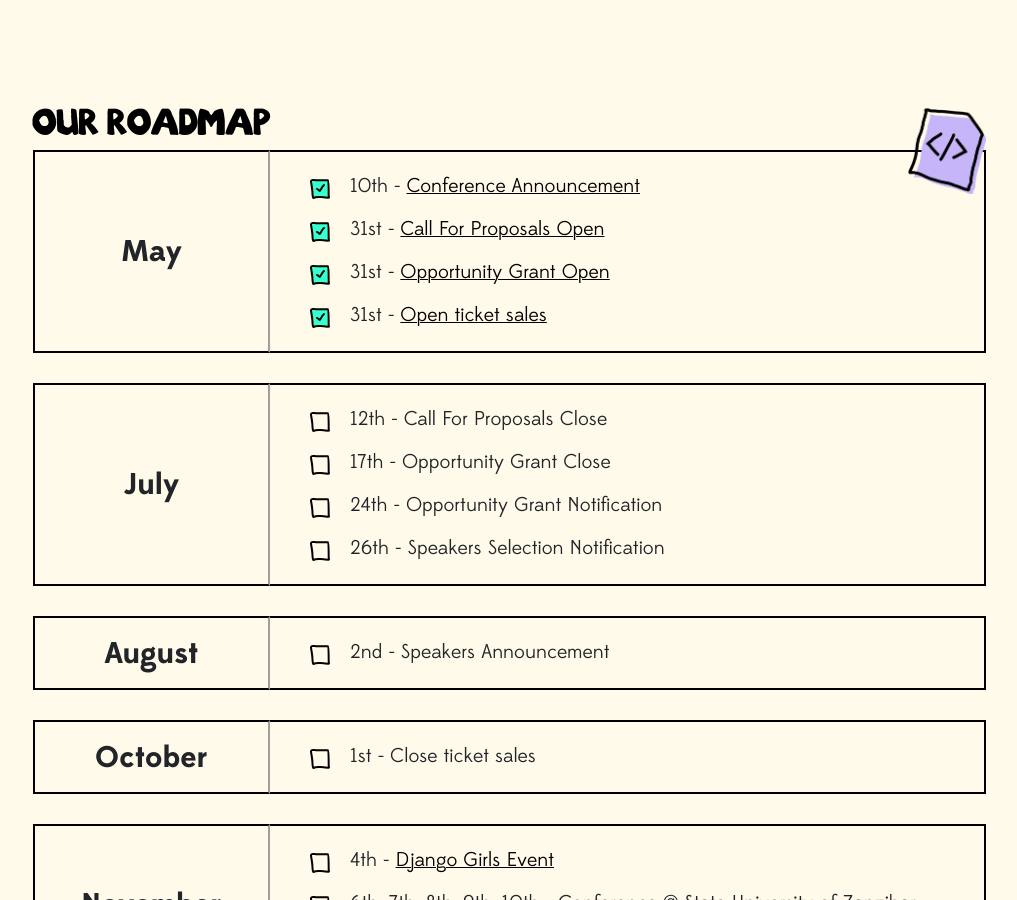
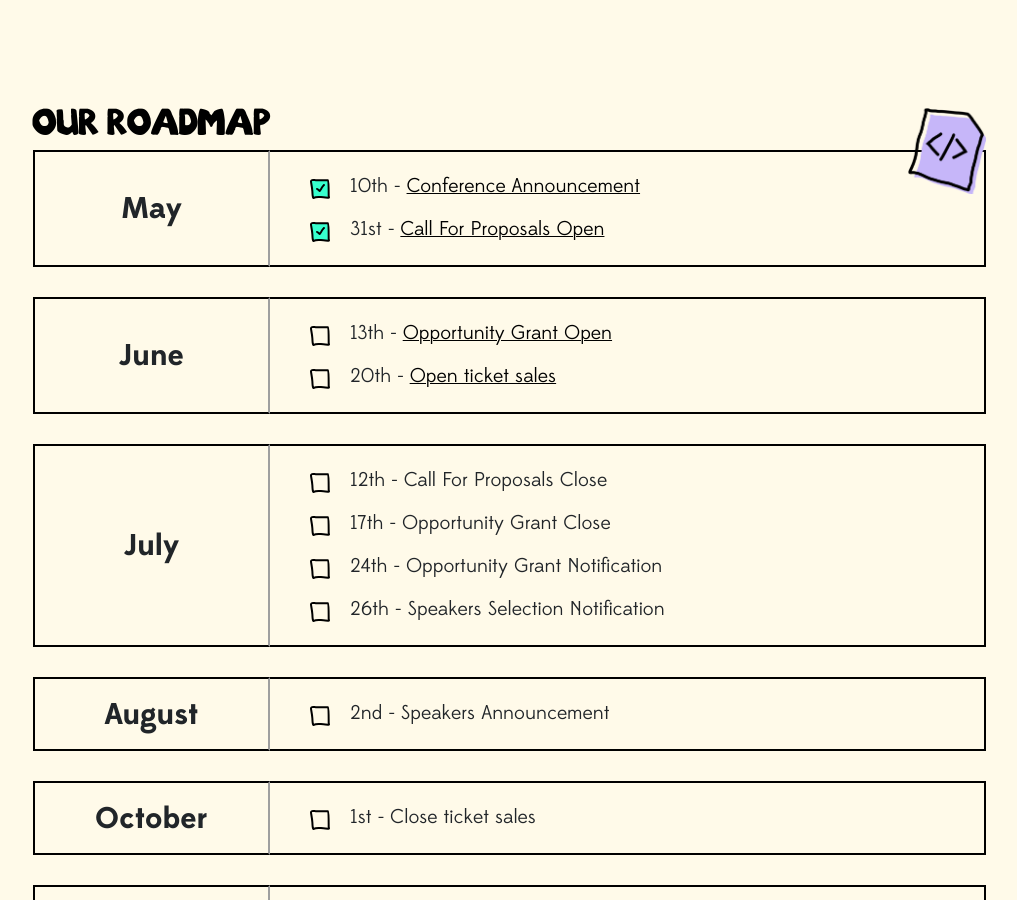
Before and after one commit to djangocon/2023.djangocon.africa, a Jekyll site: the page built from index.md, in a window 1280 px wide and 900 px high, scrolled down 2067 px. Shown: the whole window, without its empty margins (131-1148 px from the left). Built offline with Jekyll 4.4.1, drawn with Linux system fonts in a browser that asks for light colours.

```diff
--- a/_data/roadmap.yml
+++ b/_data/roadmap.yml
@@ -8,15 +8,17 @@
     - date: "2023-05-31"
       dateCardinal: "31st"
       text: "Call For Proposals Open"
-      url: "#"
+      url: "/talks"
 
-    - date: "2023-05-31"
-      dateCardinal: "31st"
+- month: June
+  dates:
+    - date: "2023-06-13"
+      dateCardinal: "13th"
       text: "Opportunity Grant Open"
-      url: "#"
+      url: "https://forms.gle/UTcQXNh5KqXBigSK7"
 
-    - date: "2023-05-31"
-      dateCardinal: "31st"
+    - date: "2023-06-20"
+      dateCardinal: "20th"
       text: "Open ticket sales"
       url: "#"
 
```
Also changed, not shown: _data/nav.yml (+15 -4 lines), _organizers/ngazetungue_muheue.md (+0 -2 lines), _pages/opportunity-grant.md (+4 -1 lines).
